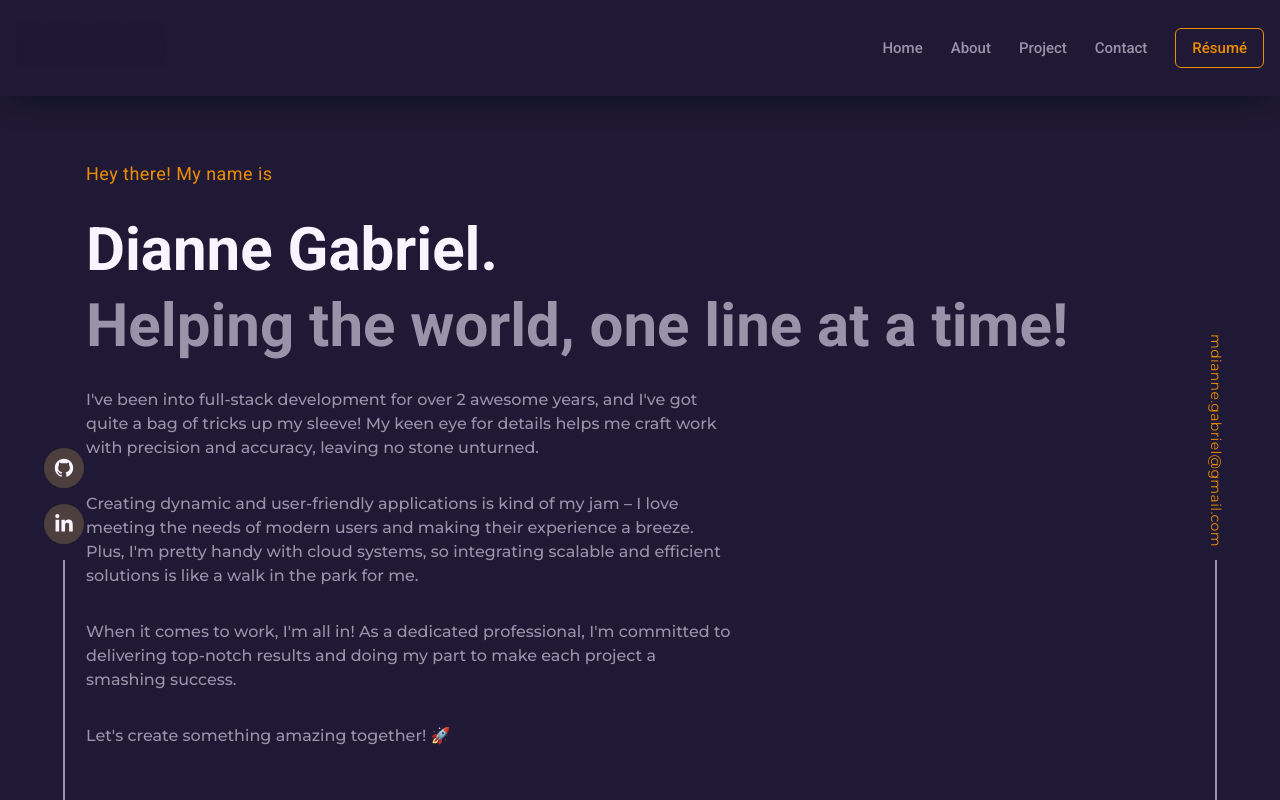
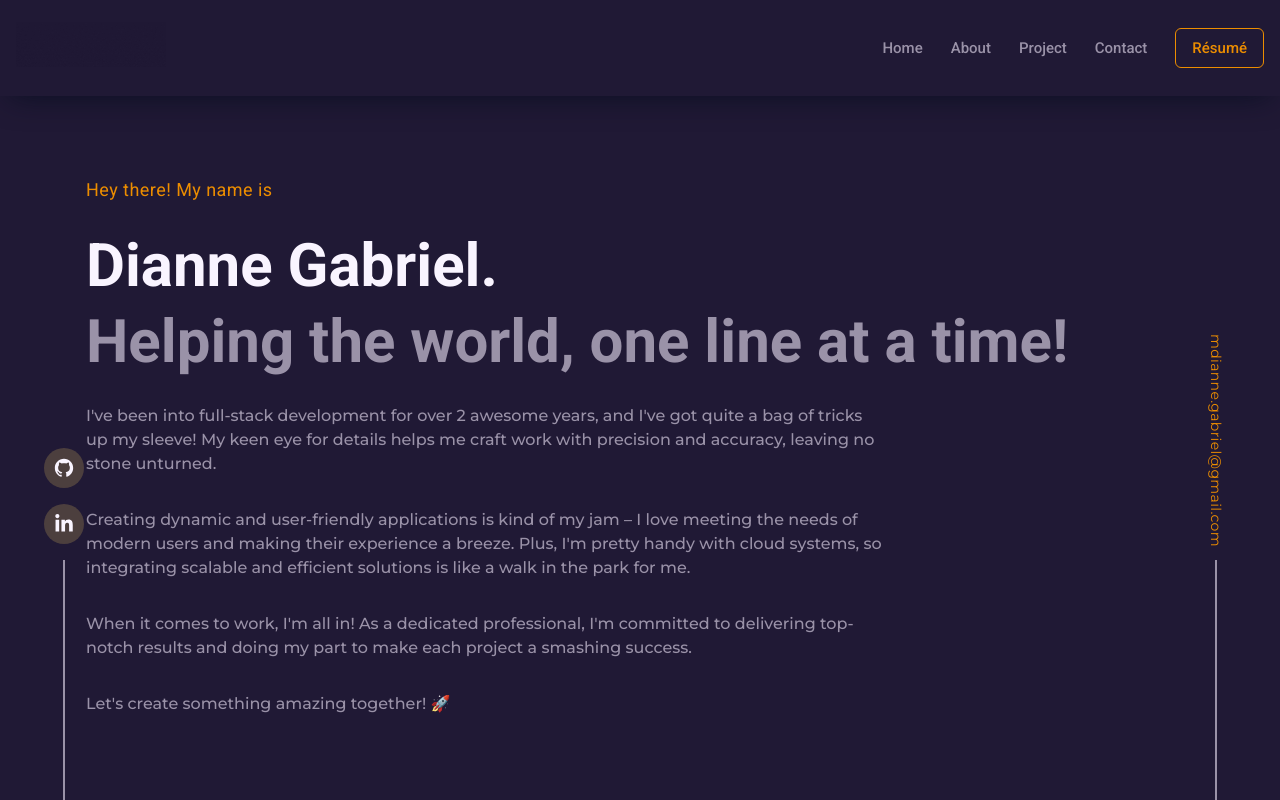
Before and after one commit to diannegabriel/website, a Next.js app: page / in a window 1280 px wide. Built offline with nearby package versions, Linux system fonts and the light colour scheme.

Commit message:
Change padding and text width

```diff
--- a/components/Introduction.tsx
+++ b/components/Introduction.tsx
@@ -5,7 +5,7 @@ const Introduction = () => {
   return (
     <section
       id="home"
-      className="max-w-contentContainer mx-auto py-10 mdL:py-12 flex flex-col gap-4 lgL:gap-8 mdL:px-10 xl:px-4"
+      className="max-w-contentContainer mx-auto py-10 mdL:py-16 flex flex-col gap-4 lgL:gap-8 mdL:px-10 xl:px-4"
     >
       <motion.h3
         initial={{ y: 10, opacity: 0 }}
@@ -30,7 +30,7 @@ const Introduction = () => {
         initial={{ y: 10, opacity: 0 }}
         animate={{ y: 0, opacity: 1 }}
         transition={{ duration: 0.5, delay: 0.8 }}
-        className="text-base md:max-w-[650px] text-textDark font-medium"
+        className="text-base md:max-w-[800px] text-textDark font-medium"
       >
         I've been into full-stack development for over 2 awesome years,
         and I've got quite a bag of tricks up my sleeve! My keen eye for details
@@ -42,7 +42,7 @@ const Introduction = () => {
         initial={{ y: 10, opacity: 0 }}
         animate={{ y: 0, opacity: 1 }}
         transition={{ duration: 0.5, delay: 0.8 }}
-        className="text-base md:max-w-[650px] text-textDark font-medium"
+        className="text-base md:max-w-[800px] text-textDark font-medium"
       >        Creating dynamic and user-friendly applications is kind of my jam – I
         love meeting the needs of modern users and making their experience a
         breeze. Plus, I'm pretty handy with cloud systems, so integrating
@@ -53,7 +53,7 @@ const Introduction = () => {
         initial={{ y: 10, opacity: 0 }}
         animate={{ y: 0, opacity: 1 }}
         transition={{ duration: 0.5, delay: 0.8 }}
-        className="text-base md:max-w-[650px] text-textDark font-medium"
+        className="text-base md:max-w-[800px] text-textDark font-medium"
       >        When it comes to work, I'm all in! As a dedicated professional, I'm
         committed to delivering top-notch results and doing my part to make each
         project a smashing success.
@@ -63,7 +63,7 @@ const Introduction = () => {
         initial={{ y: 10, opacity: 0 }}
         animate={{ y: 0, opacity: 1 }}
         transition={{ duration: 0.5, delay: 0.8 }}
-        className="text-base md:max-w-[650px] text-textDark font-medium"
+        className="text-base md:max-w-[800px] text-textDark font-medium"
       >        Let's create something amazing together! 🚀
       </motion.p>
     </section>
```
